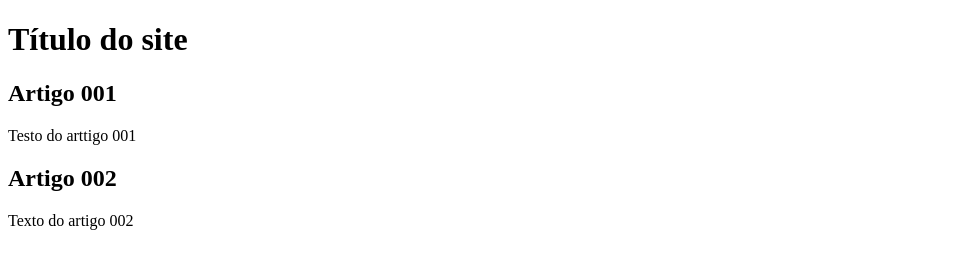
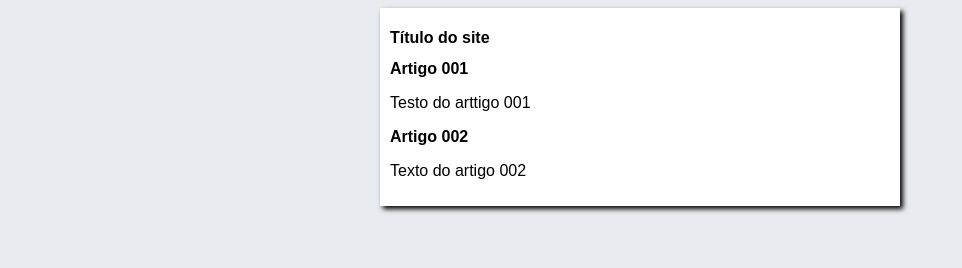
Before and after one commit to LeticiaTr/projeto-site, a plain HTML site: page index.html in a window 1280 px wide. Shown: the whole page, without its empty margins (0-962 px from the left). Drawn offline with Linux system fonts and the light colour scheme.

Commit message:
iniciei o design

```diff
--- /dev/null
+++ b/estilos/style.css
@@ -0,0 +1,21 @@
+*{
+   font-family: Arial, Helvetica, sans-serif;
+   font-size: 16px;
+
+}
+
+body {
+    background-color: rgb(232, 236, 240);
+
+}
+
+main {
+    background-color: white;
+    width: 500px;
+    margin: auto;
+    box-shadow: 3px 3px 5px black;
+    padding: 10px;
+
+
+
+}
--- a/index.html
+++ b/index.html
@@ -5,6 +5,7 @@
     <meta http-equiv="X-UA-Compatible" content="IE=edge">
     <meta name="viewport" content="width=device-width, initial-scale=1.0">
     <title>Título</title>
+    <link rel="stylesheet" href="estilos/style.css">
 </head>
 <body>
     <main>
```
